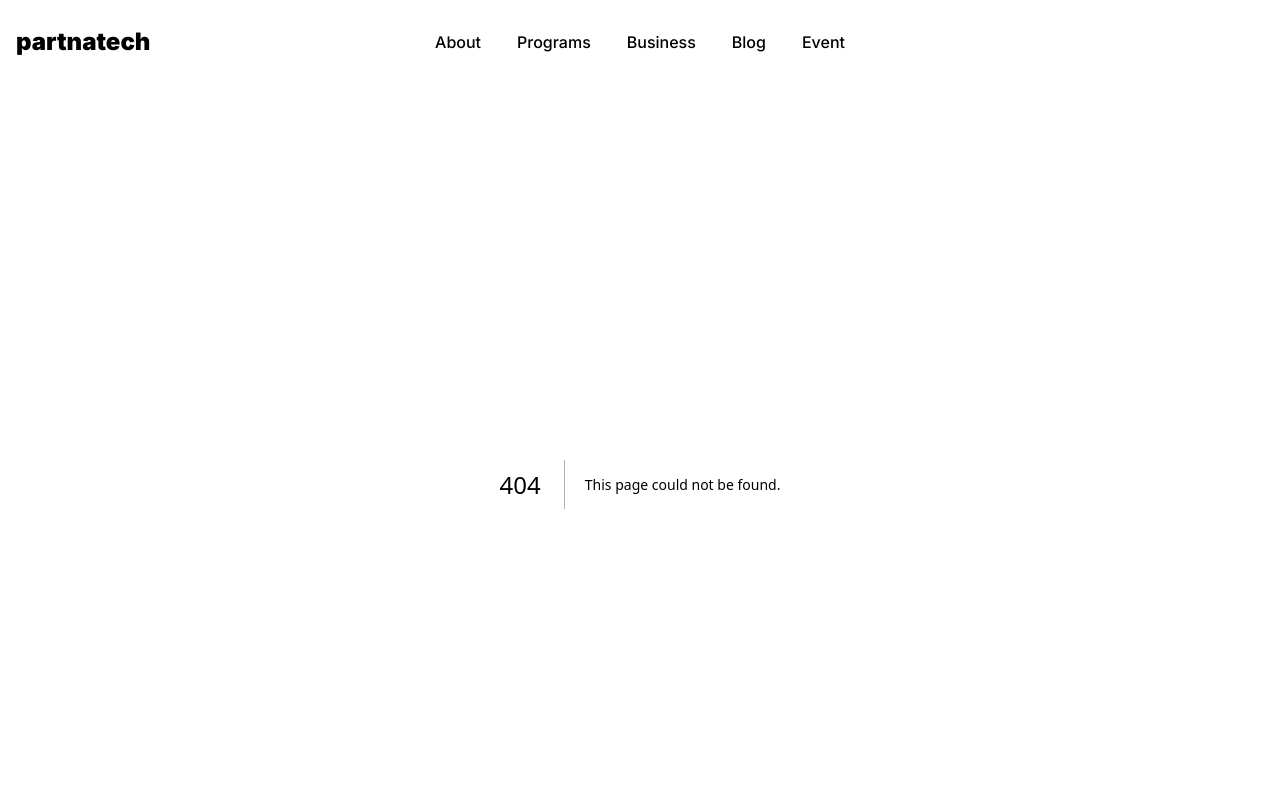
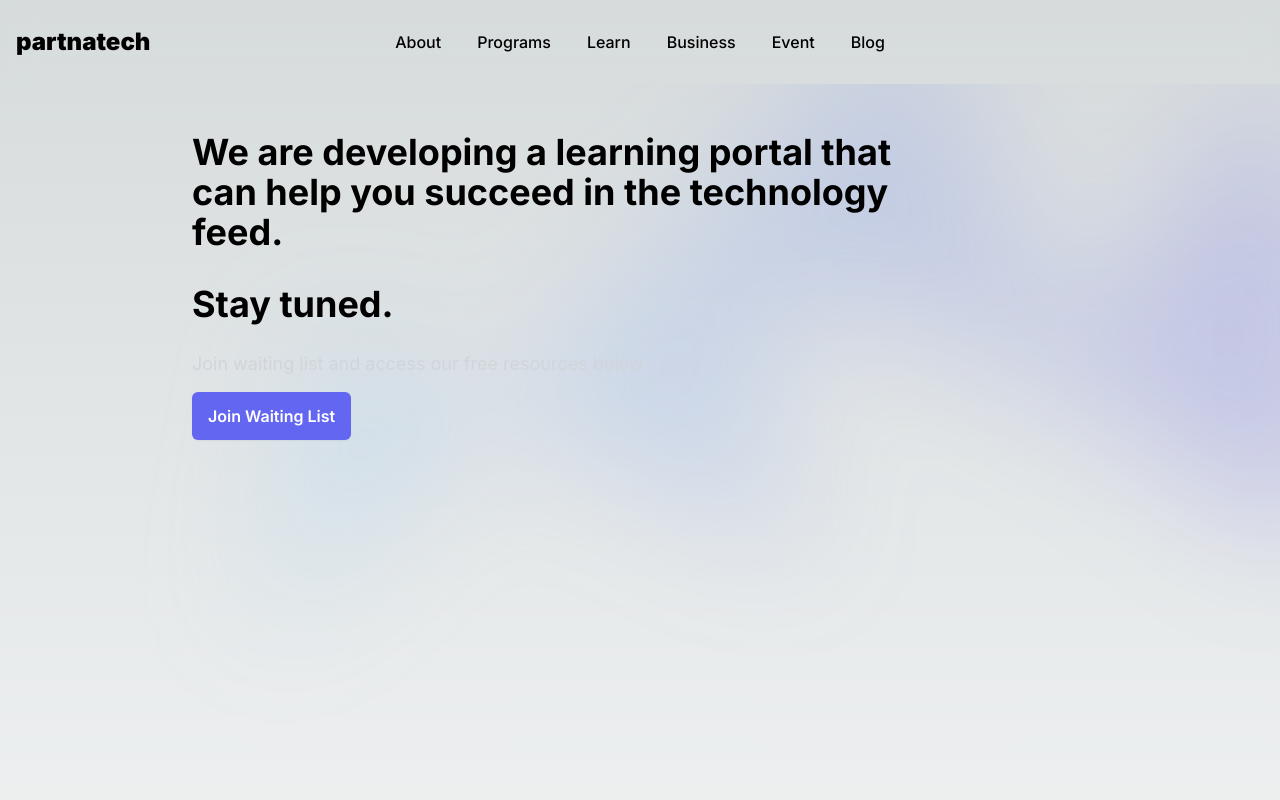
Before and after one commit to partnatech/partnatech-site, a Next.js app: page /learn in a window 1280 px wide. Before the commit this address had no page. Shown: the top 800 px of the page. Built offline with nearby package versions, Linux system fonts and the light colour scheme.

Commit message:
feat: add learn (#18)

```diff
--- /dev/null
+++ b/src/app/learn/page.tsx
@@ -0,0 +1,41 @@
+import React from "react";
+import { cn } from "@/utils/cn";
+import { scholarshipCopy } from "@/utils/i18n/scholarship";
+import Link from "next/link";
+
+export default function Page() {
+  return (
+    <div className="relative isolate overflow-hidden min-h-screen">
+      <div
+        className="absolute left-[calc(50%-4rem)] top-10 -z-10 transform-gpu blur-3xl sm:left-[calc(50%-18rem)] lg:left-48 lg:top-[calc(50%-30rem)] xl:left-[calc(50%-24rem)]"
+        aria-hidden="true"
+      >
+        <div
+          className="aspect-[1108/632] w-[69.25rem] bg-gradient-to-r from-[#80caff] to-[#4f46e5] opacity-20"
+          style={{
+            clipPath:
+              "polygon(73.6% 51.7%, 91.7% 11.8%, 100% 46.4%, 97.4% 82.2%, 92.5% 84.9%, 75.7% 64%, 55.3% 47.5%, 46.5% 49.4%, 45% 62.9%, 50.3% 87.2%, 21.3% 64.1%, 0.1% 100%, 5.4% 51.1%, 21.4% 63.9%, 58.9% 0.2%, 73.6% 51.7%)",
+          }}
+        />
+      </div>
+      <div className="max-w-4xl mx-auto mt-12">
+        <div className="text-start font-bold text-2xl md:text-4xl space-y-8 w-10/12">
+          <h1 className="">
+            We are developing a learning portal that can help you succeed in the technology feed.
+          </h1>
+          <h1>Stay tuned.</h1>
+        </div>
+        <p className="mt-6 text-lg lg:leading-8 text-gray-300">
+          Join waiting list and access our free resources below :
+        </p>
+        <div className="flex mt-3 gap-8">
+          <Link href="https://tally.so/r/3xpX0k" target="_blank">
+            <button className="rounded-md bg-indigo-500 px-4 py-3 font-semibold text-white shadow-sm hover:bg-indigo-400 focus-visible:outline focus-visible:outline-2 focus-visible:outline-offset-2 focus-visible:outline-indigo-400">
+              Join Waiting List
+            </button>
+          </Link>
+        </div>
+      </div>
+    </div>
+  );
+}
--- a/src/components/home/hero.tsx
+++ b/src/components/home/hero.tsx
@@ -14,8 +14,10 @@ export default function Home() {
         </div>
       </div>
       <div className="text-start lg:text-center">
-        <h1 className="text-3xl font-bold tracking-tight text-white sm:text-6xl">{homeCopy.headline}</h1>
-        <p className="mt-6 text-sm lg:leading-8 text-gray-300">{homeCopy.description}</p>
+        <h1 className="text-3xl font-bold tracking-tight text-white sm:text-6xl">
+          {homeCopy.headline}
+        </h1>
+        <p className="mt-6 text-lg lg:leading-8 text-gray-300">{homeCopy.description}</p>
       </div>
     </div>
   );
--- a/src/components/isomorphic/navbar.tsx
+++ b/src/components/isomorphic/navbar.tsx
@@ -36,7 +36,14 @@ const links = [
     label: "Programs",
     href: {
       pathname: "/programs",
-      id: "#programs",
+      id: "",
+    },
+  },
+  {
+    label: "Learn",
+    href: {
+      pathname: "/learn",
+      id: "",
     },
   },
   {
@@ -47,17 +54,17 @@ const links = [
     },
   },
   {
+    label: "Event",
+    href: {
+      pathname: "/events",
+      id: "",
+    },
+  },
+  {
     label: "Blog",
     href: {
       pathname: "/blog",
       id: "#blog",
-    },
-  },
-  {
-    label: "Event",
-    href: {
-      pathname: "/events",
-      id: "",
     },
   },
 ];
```
Also changed, not shown: src/components/ui/infinite-moving-cards.tsx (+29 -5 lines), src/app/programs/_scholarship/page.tsx (renamed from src/app/programs/(scholarship)/page.tsx).
